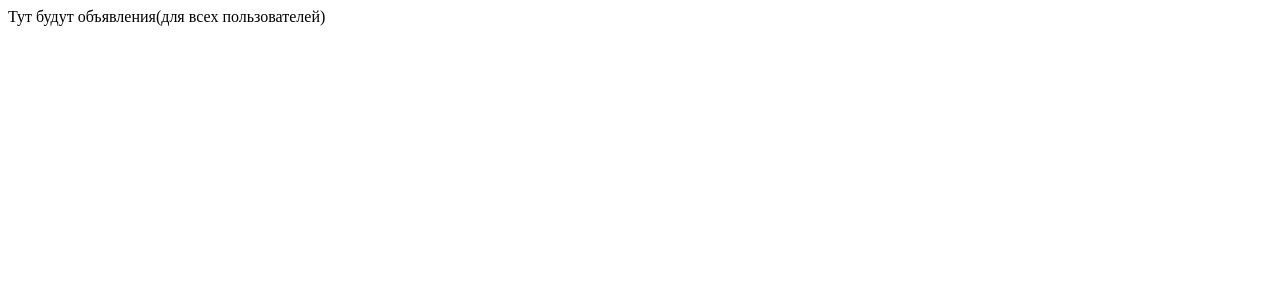
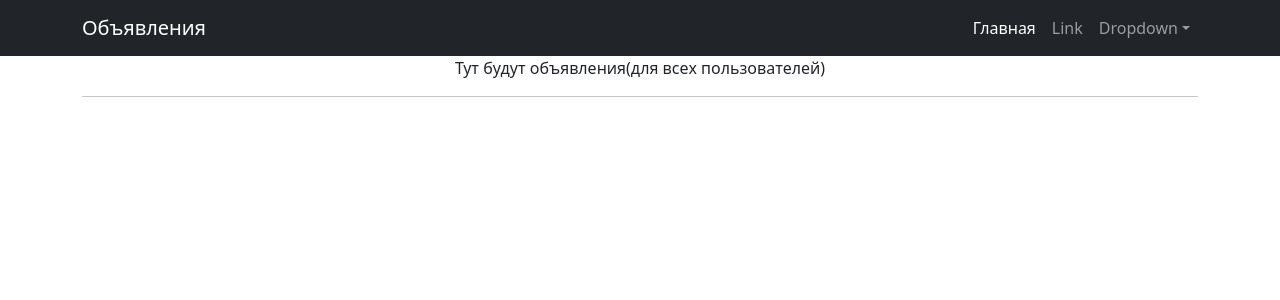
Before and after one commit to AleksandrMK/Bulletin-Board, a Django app: template bboard/templates/flatpages/ad.html in a window 1280 px wide. Shown: the top 300 px of the page. Run offline with Django 4.2, Linux system fonts and the light colour scheme; the template is opened without the code that fills it: values that come from a table or form of the project are taken from there, others are empty; data comes from the database, SQL or seed files in the repository; some libraries are stand-ins or nearby versions.

Commit message:
init fpages

```diff
--- a/bboard/templates/flatpages/ad.html
+++ b/bboard/templates/flatpages/ad.html
@@ -1,10 +1,6 @@
-<!DOCTYPE html>
-<html lang="en">
-<head>
-    <meta charset="UTF-8">
-    <title>{{ flatpage.title }}</title>
-</head>
-<body>
+{% extends 'flatpages/default.html' %}
+
+{% block content %}
 {{ flatpage.content }}
-</body>
-</html>
+<hr>
+{% endblock content %}
--- a/bboard/templates/flatpages/default.html
+++ b/bboard/templates/flatpages/default.html
@@ -1,10 +1,54 @@
 <!DOCTYPE html>
 <html lang="en">
 <head>
-    <meta charset="UTF-8">
-    <title>{{ flatpage.title }}</title>
+    <meta charset="utf-8"/>
+    <meta name="viewport" content="width=device-width, initial-scale=1, shrink-to-fit=no"/>
+    <meta name="description" content=""/>
+    <meta name="author" content=""/>
+    <title>Доска объявлений</title>
+    {% load static %}
+    <!-- Favicon-->
+    <link rel="icon" type="image/x-icon" href="{% static 'assets/favicon.ico' %}"/>
+    <!-- Core theme CSS (includes Bootstrap)-->
+    <link href="{% static 'css/styles.css' %}" rel="stylesheet"/>
 </head>
 <body>
-{{ flatpage.content }}
+<!-- Responsive navbar-->
+<nav class="navbar navbar-expand-lg navbar-dark bg-dark">
+    <div class="container">
+        <a class="navbar-brand" href="#">Объявления</a>
+        <button class="navbar-toggler" type="button" data-bs-toggle="collapse" data-bs-target="#navbarSupportedContent"
+                aria-controls="navbarSupportedContent" aria-expanded="false" aria-label="Toggle navigation"><span
+                class="navbar-toggler-icon"></span></button>
+        <div class="collapse navbar-collapse" id="navbarSupportedContent">
+            <ul class="navbar-nav ms-auto mb-2 mb-lg-0">
+                <li class="nav-item"><a class="nav-link active" aria-current="page" href="#">Главная</a></li>
+                <li class="nav-item"><a class="nav-link" href="#">Link</a></li>
+                <li class="nav-item dropdown">
+                    <a class="nav-link dropdown-toggle" id="navbarDropdown" href="#" role="button"
+                       data-bs-toggle="dropdown" aria-expanded="false">Dropdown</a>
+                    <ul class="dropdown-menu dropdown-menu-end" aria-labelledby="navbarDropdown">
+                        <li><a class="dropdown-item" href="#">Action</a></li>
+                        <li><a class="dropdown-item" href="#">Another action</a></li>
+                        <li>
+                            <hr class="dropdown-divider"/>
+                        </li>
+                        <li><a class="dropdown-item" href="#">Something else here</a></li>
+                    </ul>
+                </li>
+            </ul>
+        </div>
+    </div>
+</nav>
+<!-- Page content-->
+<div class="container">
+    <div class="row">
+        <div class="col-lg-12 text-center">
+            {% block content %}
+            {{ flatpage.content }}
+            {% endblock content %}
+        </div>
+    </div>
+</div>
 </body>
 </html>
```
